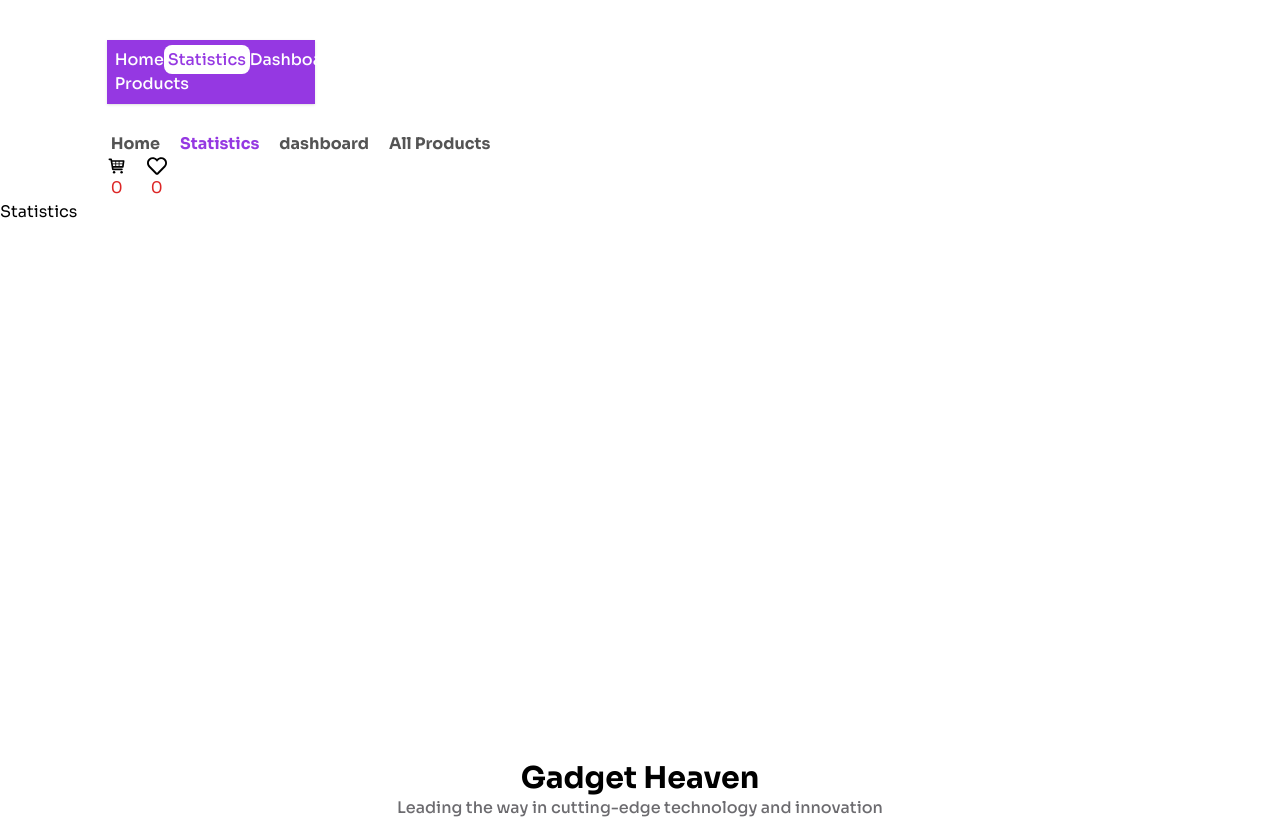
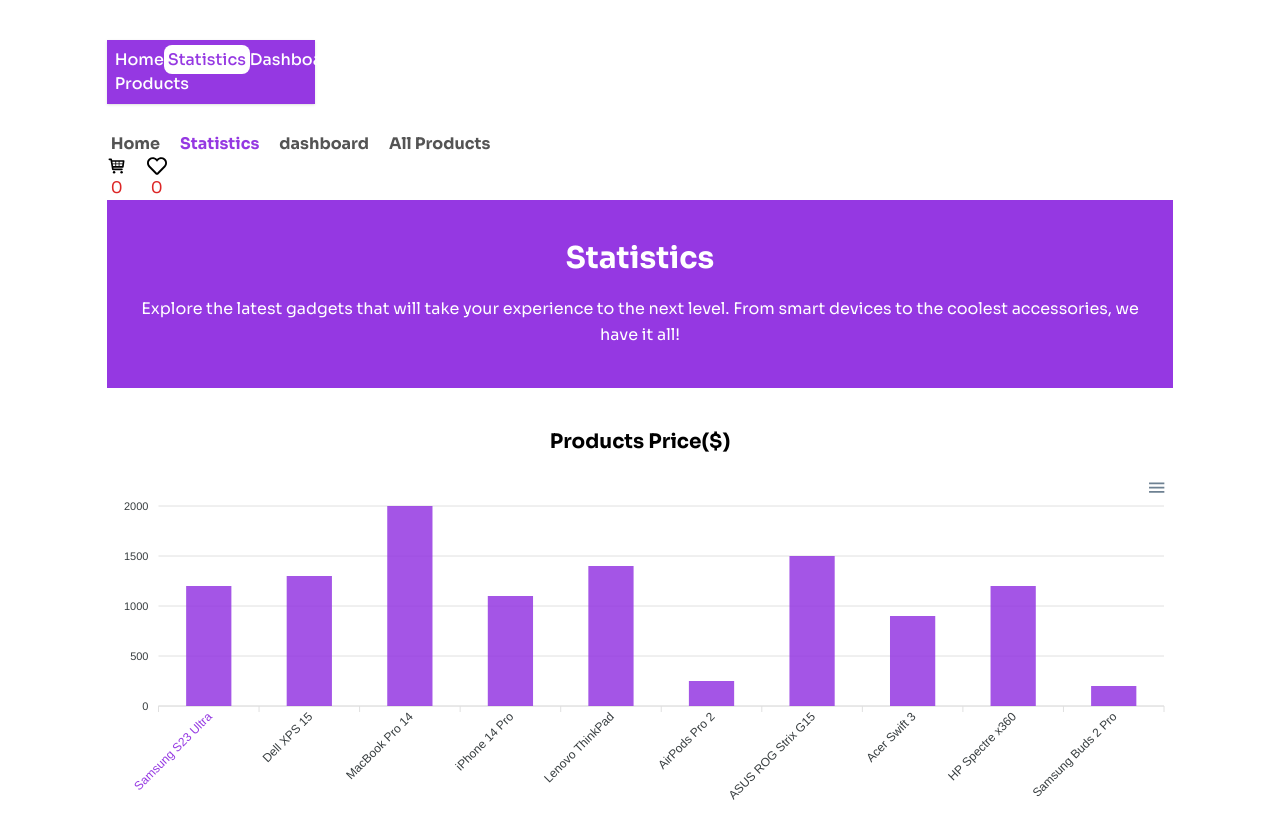
Before and after one commit to programming-hero-web-course-4/b10a8-gadget-heaven-NI-Lipu, a React (Vite) app: page /statistics in a window 1280 px wide. Shown: the top 819 px of the page. Built offline with nearby package versions, Linux system fonts and the light colour scheme.

Commit message:
Add Statistics page

```diff
--- a/package.json
+++ b/package.json
@@ -10,9 +10,11 @@
     "preview": "vite preview"
   },
   "dependencies": {
+    "apexcharts": "^4.5.0",
     "localforage": "^1.10.0",
     "match-sorter": "^8.0.0",
     "react": "^19.0.0",
+    "react-apexcharts": "^1.7.0",
     "react-dom": "^19.0.0",
     "react-hot-toast": "^2.5.2",
     "react-icons": "^5.5.0",
--- /dev/null
+++ b/src/components/ApexChart.jsx
@@ -0,0 +1,77 @@
+
+import ReactApexChart from "react-apexcharts";
+
+const ApexChart = () => {
+  const colors = ['#9538e2'];
+
+  const chartData = {
+    series: [
+      {
+        name: "Price",
+        data: [1199, 1299, 1999, 1099, 1399, 249, 1499, 899, 1199, 199],
+      },
+    ],
+    options: {
+      chart: {
+        height: 350,
+        type: "bar",
+      },
+      colors: colors,
+      plotOptions: {
+        bar: {
+          columnWidth: "45%",
+          distributed: false,
+        },
+      },
+      dataLabels: {
+        formatter: function (value) {
+          return `$${value}`; // Display price with dollar sign
+        },
+        style: {
+          fontSize: "0px",
+          colors: ["#9538e2"], // Change text color if needed
+        },
+      },
+      tooltip: {
+        y: {
+          formatter: function (value) {
+            return `$${value}`; // Show dollar sign in tooltip
+          },
+        },
+      },
+      legend: {
+        show: false,
+      },
+      xaxis: {
+        categories: [
+          "Samsung S23 Ultra",
+          "Dell XPS 15",
+          "MacBook Pro 14",
+          "iPhone 14 Pro",
+          "Lenovo ThinkPad",
+          "AirPods Pro 2",
+          "ASUS ROG Strix G15",
+          "Acer Swift 3",
+          "HP Spectre x360",
+          "Samsung Buds 2 Pro"
+        ],
+        labels: {
+          style: {
+            colors: colors,
+            fontSize: "12px",
+          },
+        },
+      },
+    },
+  };
+
+  return (
+    <div>
+      <div id="chart">
+        <ReactApexChart options={chartData.options} series={chartData.series} type="bar" height={350} />
+      </div>
+    </div>
+  );
+};
+
+export default ApexChart;
--- a/src/components/Cards.jsx
+++ b/src/components/Cards.jsx
@@ -21,7 +21,7 @@
   const [isPurchase, setIsPurchase] = useState(false)
   const {pathname} = useLocation()
   const {wishlist, setWishlist} = useContext(WishlistContext)
-  console.log(wishlist)
+  // console.log(wishlist)
 
 
 
--- a/src/pages/Statistics.jsx
+++ b/src/pages/Statistics.jsx
@@ -1,9 +1,18 @@
+import ApexChart from "../components/ApexChart";
+import Heading2 from "../components/Heading2";
 
 
 const Statistics = () => {
   return (
     <div>
-      Statistics
+      <Heading2
+        title={'Statistics'}
+        subtitle={'Explore the latest gadgets that will take your experience to the next level. From smart devices to the coolest accessories, we have it all!'}
+      ></Heading2>
+       <div className="App mt-10 w-full md:w-10/12 mx-auto">
+        <h2 className="text-center font-bold text-xl mb-5">Products Price($)</h2>
+        <ApexChart />
+      </div>
     </div>
   );
 };
```
Also changed, not shown: 1 other file (tests, documents, lock files or other folders).
